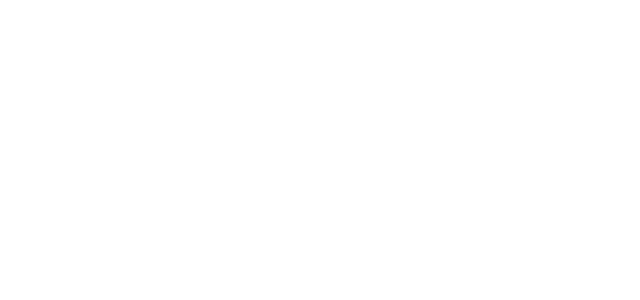
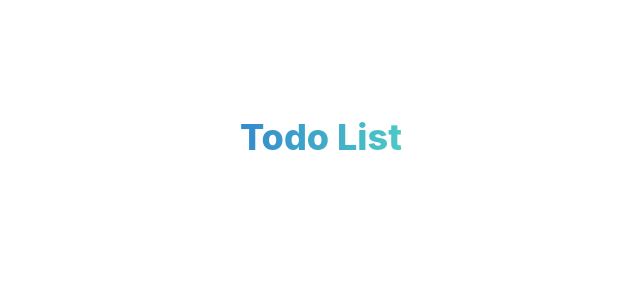
Before and after one commit to Yoanna16/client, a React (Create React App) app: page / in a window 1280 px wide. Shown: the top 300 px of the page, without its empty margins (319-959 px from the left). Built offline with nearby package versions, Linux system fonts and the light colour scheme.

Commit message:
add task component

```diff
--- a/src/App.js
+++ b/src/App.js
@@ -1,5 +1,21 @@
+import { Heading, VStack } from '@chakra-ui/react';
+
+
 function App() {
-  return '';
+  return (
+    <VStack p={4} minH="100vh">
+      <Heading
+      mt="20"
+      p="5"
+      fontWeight="extrabold"
+      size="xl"
+      bgGradient="linear(to-l, teal.300, blue.500)"
+      bgClip="text"
+      >
+        Todo List
+      </Heading>
+    </VStack>
+  );
 }
 
 export default App;
```
Also changed, not shown: src/components/AddTask.js (added, +17 -0 lines).
